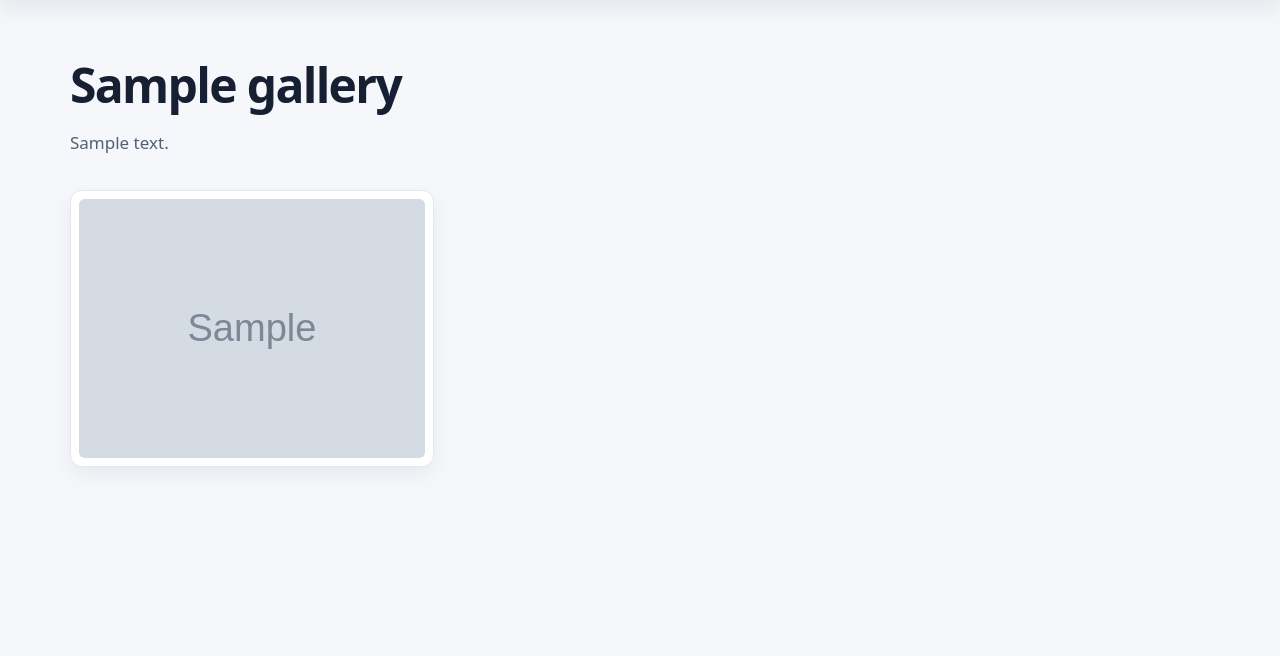
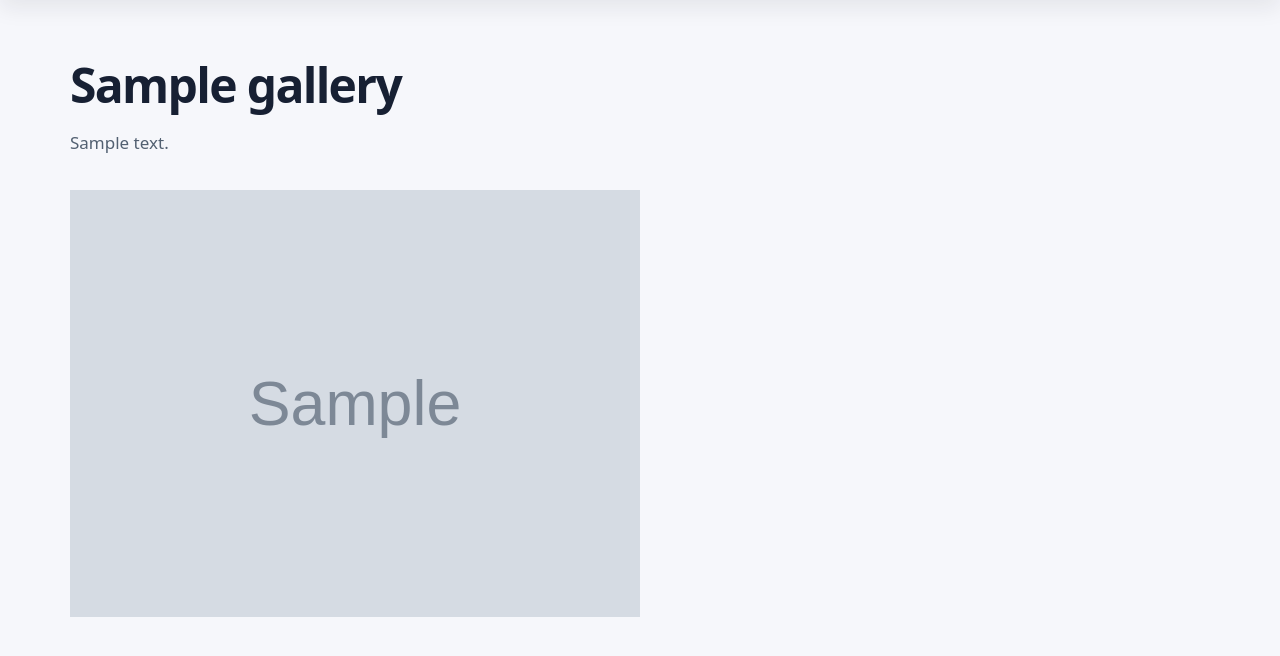
Before and after one commit to Th0Truck/Applicite-Universe, a Laravel app: a page that uses resources/views/galleries/show.blade.php in a window 1280 px wide. Shown: the part 65-721 px from the top of the page. Run offline with Laravel 12, Linux system fonts and the light colour scheme; tables that the repository leaves empty hold one stand-in row (values such as "Sample post"); grey boxes marked "Sample" are stand-in pictures; style sheets or scripts are compiled from the project's sources; parts of the project's set-up code (start-up, migrations or seed data) failed here and were passed over.

Commit message:
Frontend improvements

```diff
--- a/resources/css/gallery.css
+++ b/resources/css/gallery.css
@@ -44,24 +44,20 @@ body.gallery-page {
 
 .gallery-grid {
     display: grid;
-    gap: 24px;
+    gap: 1px;
     grid-template-columns: repeat(3, minmax(0, 1fr));
 }
 
 .gallery .gallery-image {
     background: var(--gallery-surface);
-    border: 1px solid var(--gallery-border);
-    border-radius: 12px;
-    box-shadow: 0 8px 22px rgb(20 24 40 / 6%);
     margin: 0;
     min-width: 0;
-    padding: 8px;
+    padding: 0;
 }
 
 .gallery .image-hover-frame {
     aspect-ratio: 4 / 3;
     background: var(--gallery-border);
-    border-radius: 6px;
     display: block;
     isolation: isolate;
     overflow: hidden;
@@ -94,7 +90,7 @@ body.gallery-page {
 
 .gallery .image-hover-frame:focus-visible {
     outline: 3px solid var(--gallery-accent);
-    outline-offset: 3px;
+    outline-offset: -3px;
 }
 
 .gallery .image-hover-frame:focus-visible .image-hover-box {
@@ -129,14 +125,13 @@ html.universe-theme-dark body.gallery-page {
 
 }
 
-@media (max-width: 900px) {
+@media (max-width: 1280px) {
     .gallery-grid {
-        gap: 18px;
         grid-template-columns: repeat(2, minmax(0, 1fr));
     }
 }
 
-@media (max-width: 560px) {
+@media (max-width: 960px) {
     .gallery {
         padding-inline: 14px;
     }
--- a/resources/js/gallery.js
+++ b/resources/js/gallery.js
@@ -43,7 +43,6 @@ for (const border of document.querySelectorAll('.gallery .image-hover-border'))
     }
 
     let animation = null;
-    let previousEdge = null;
 
     /**
      * Replace the current animation and retain its destination after completion.
@@ -61,32 +60,11 @@ for (const border of document.querySelectorAll('.gallery .image-hover-border'))
         );
     };
 
-    /**
-     * Report the closest edge without logging every pointer movement.
-     *
-     * @param {PointerEvent} event
-     * @returns {'oppe'|'nede'|'venstre'|'højre'}
-     */
-    const logEdge = (event) => {
-        const edge = nearestEdge(border.getBoundingClientRect(), event.clientX, event.clientY);
-
-        if (edge !== previousEdge) {
-            console.log('Gallery border:', edge);
-            previousEdge = edge;
-        }
-
-        return edge;
-    };
-
     border.addEventListener('pointerenter', (event) => {
         if (event.pointerType === 'mouse') {
-            slide([edgeTransform(logEdge(event)), 'translate(0, 0)']);
-        }
-    });
+            const edge = nearestEdge(border.getBoundingClientRect(), event.clientX, event.clientY);
 
-    border.addEventListener('pointermove', (event) => {
-        if (event.pointerType === 'mouse') {
-            logEdge(event);
+            slide([edgeTransform(edge), 'translate(0, 0)']);
         }
     });
 
@@ -95,7 +73,7 @@ for (const border of document.querySelectorAll('.gallery .image-hover-border'))
             return;
         }
 
-        const edge = logEdge(event);
+        const edge = nearestEdge(border.getBoundingClientRect(), event.clientX, event.clientY);
         const currentTransform = getComputedStyle(box).transform;
 
         // Finish an interrupted entry along its axis before exiting along the new axis.
@@ -105,6 +83,5 @@ for (const border of document.querySelectorAll('.gallery .image-hover-border'))
             : ['translate(0, 0)', edgeTransform(edge)];
 
         slide(transforms);
-        previousEdge = null;
     });
 }
```
